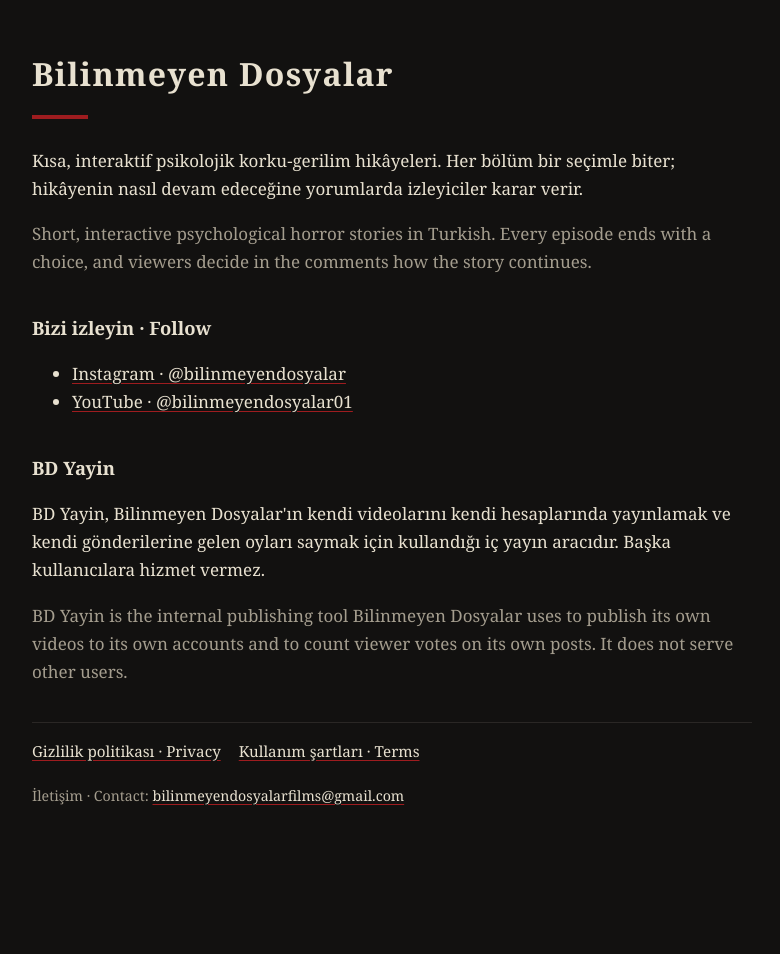
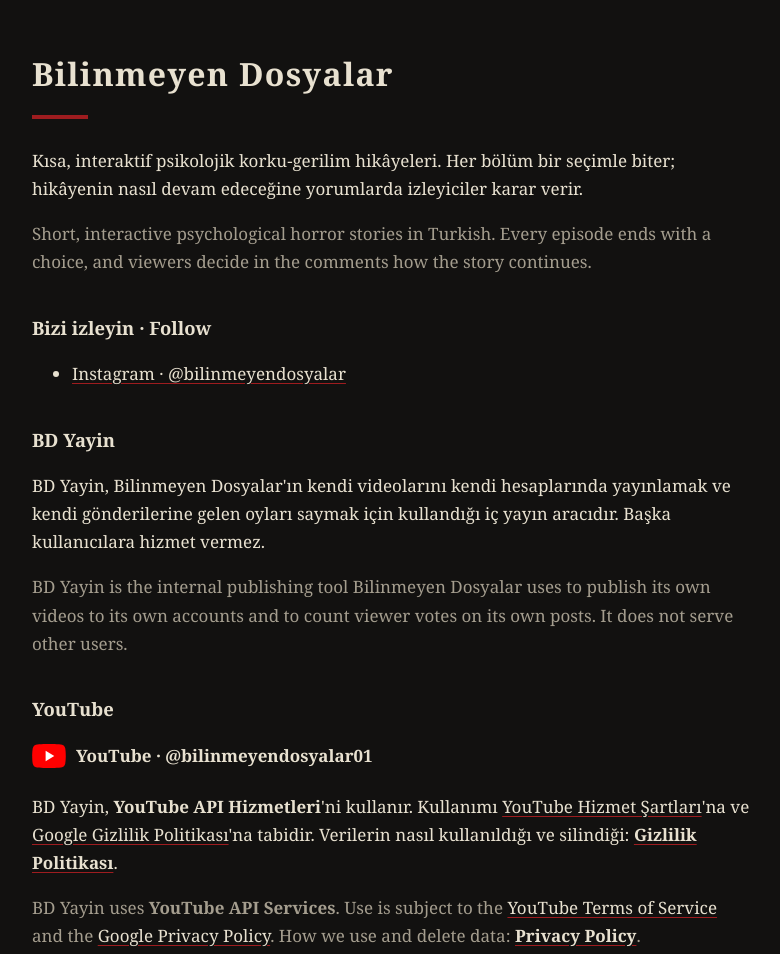
Before and after one commit to bilinmeyendosyalarfilms28/bilinmeyendosyalarfilms28.github.io, a plain HTML site: page index.html in a window 1280 px wide. Shown: the top 954 px of the page, without its empty margins (248-1028 px from the left). Before the commit the page ends 906 px from the top, so only its background shows below. Drawn offline with Linux system fonts and the light colour scheme.

Commit message:
Ana sayfa: YouTube API Hizmetleri bölümü ve gizlilik linki
Co-Authored-By: Claude Opus 5.5 <noreply@anthropic.com>

```diff
--- a/index.html
+++ b/index.html
@@ -7,11 +7,14 @@
 <h2>Bizi izleyin · Follow</h2>
 <ul>
 <li><a href="https://www.instagram.com/bilinmeyendosyalar/">Instagram · @bilinmeyendosyalar</a></li>
-<li><a href="https://www.youtube.com/@bilinmeyendosyalar01">YouTube · @bilinmeyendosyalar01</a></li>
 </ul>
 <h2>BD Yayin</h2>
 <p>BD Yayin, Bilinmeyen Dosyalar'ın kendi videolarını kendi hesaplarında yayınlamak ve kendi gönderilerine gelen oyları saymak için kullandığı iç yayın aracıdır. Başka kullanıcılara hizmet vermez.</p>
 <p class="mute">BD Yayin is the internal publishing tool Bilinmeyen Dosyalar uses to publish its own videos to its own accounts and to count viewer votes on its own posts. It does not serve other users.</p>
+<h2>YouTube</h2>
+<p class="yt"><a href="https://www.youtube.com/@bilinmeyendosyalar01" aria-label="YouTube kanalımız"><svg width="34" height="24" viewBox="0 0 28 20" aria-hidden="true"><path fill="#FF0000" d="M27.4 3.1A3.5 3.5 0 0 0 24.9.6C22.7 0 14 0 14 0S5.3 0 3.1.6A3.5 3.5 0 0 0 .6 3.1C0 5.3 0 10 0 10s0 4.7.6 6.9a3.5 3.5 0 0 0 2.5 2.5C5.3 20 14 20 14 20s8.7 0 10.9-.6a3.5 3.5 0 0 0 2.5-2.5C28 14.7 28 10 28 10s0-4.7-.6-6.9z"/><path fill="#fff" d="M11.2 14.3 18.4 10l-7.2-4.3z"/></svg><span>YouTube · @bilinmeyendosyalar01</span></a></p>
+<p>BD Yayin, <strong>YouTube API Hizmetleri</strong>'ni kullanır. Kullanımı <a href="https://www.youtube.com/t/terms">YouTube Hizmet Şartları</a>'na ve <a href="https://policies.google.com/privacy">Google Gizlilik Politikası</a>'na tabidir. Verilerin nasıl kullanıldığı ve silindiği: <a href="gizlilik.html"><strong>Gizlilik Politikası</strong></a>.</p>
+<p class="mute">BD Yayin uses <strong>YouTube API Services</strong>. Use is subject to the <a href="https://www.youtube.com/t/terms">YouTube Terms of Service</a> and the <a href="https://policies.google.com/privacy">Google Privacy Policy</a>. How we use and delete data: <a href="gizlilik.html"><strong>Privacy Policy</strong></a>.</p>
 <nav><a href="gizlilik.html">Gizlilik politikası · Privacy</a><a href="sartlar.html">Kullanım şartları · Terms</a></nav>
 <p><small>İletişim · Contact: <a href="mailto:bilinmeyendosyalarfilms@gmail.com">bilinmeyendosyalarfilms@gmail.com</a></small></p>
 </main></body></html>
--- a/style.css
+++ b/style.css
@@ -7,3 +7,4 @@ p,li{color:var(--fg)}small,.mute{color:var(--mute)}a{color:var(--fg);text-decora
 .bar{height:4px;width:56px;background:var(--red);margin:14px 0 28px}
 nav{margin:36px 0 0;padding-top:16px;border-top:1px solid var(--line);font-size:.95rem}nav a{margin-right:18px}
 hr{border:0;border-top:1px solid var(--line);margin:40px 0}
+.yt a{display:inline-flex;align-items:center;gap:10px;text-decoration:none;font-weight:bold}.yt svg{flex:none}
```
